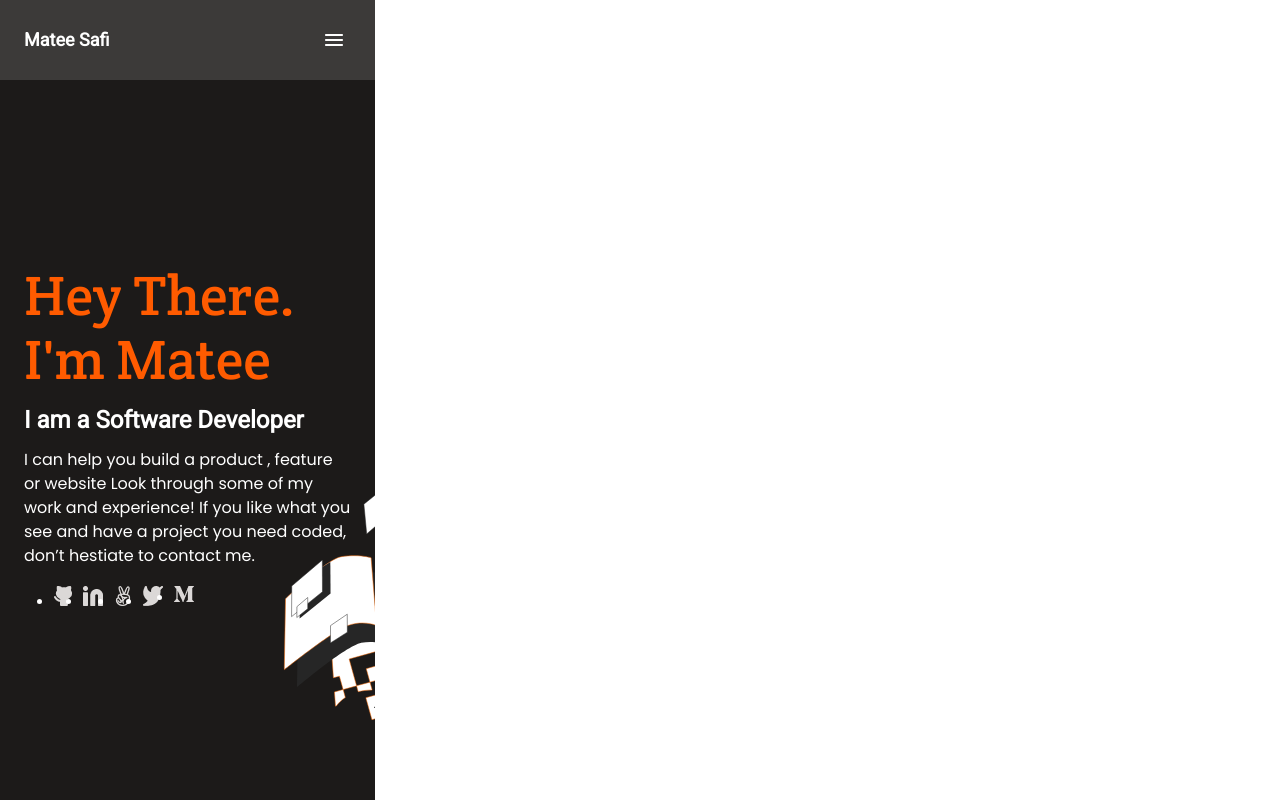
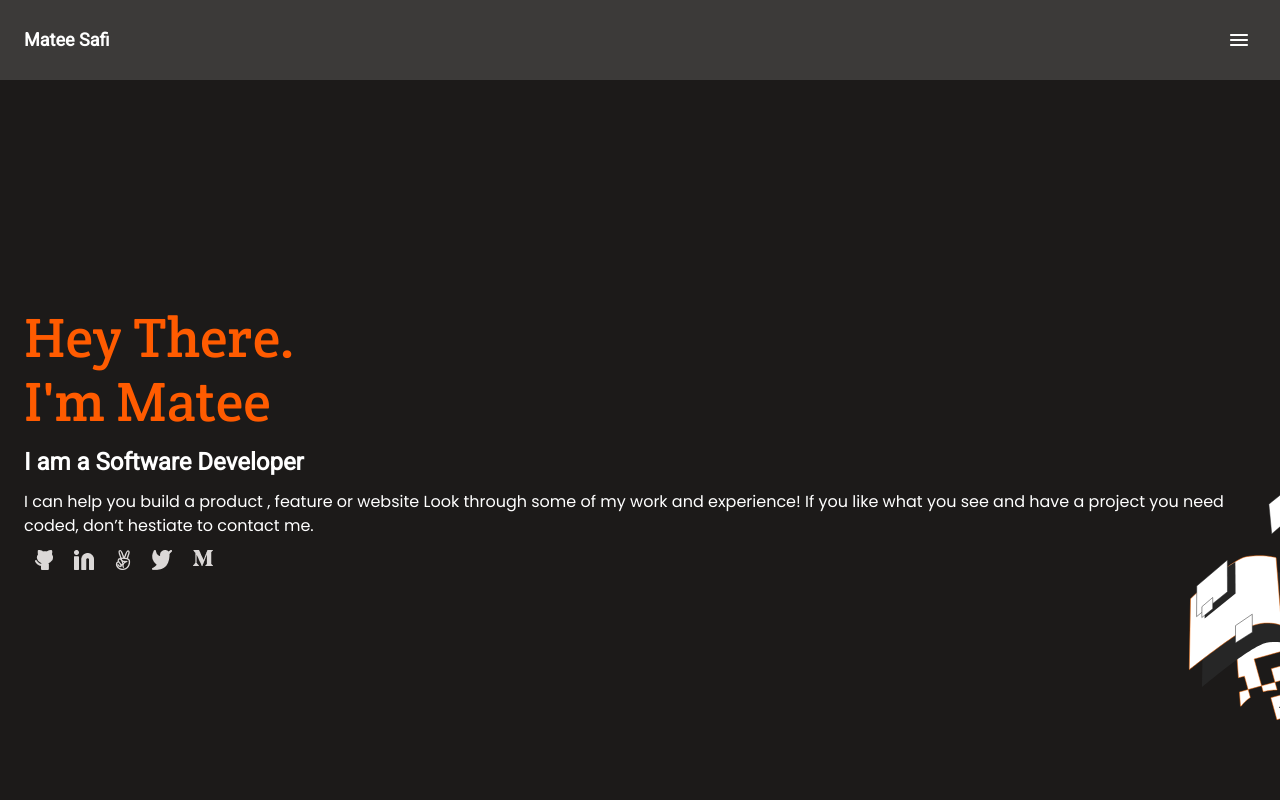
Before and after one commit to matee-safi/My-Portfolio, a website: page index.html in a window 1280 px wide. Drawn offline with Linux system fonts and the light colour scheme.

Commit message:
update the project headline section

```diff
--- a/index.html
+++ b/index.html
@@ -32,7 +32,6 @@
             <p>I can help you build a product , feature or website Look through some of my work and experience! If you like what you see and have a project you need coded,
                 don’t hestiate to contact me.</p>
         </div>
-        <div class="social-media">
             <ul class="social-media">
                 <li>
                     <a href="https://github.com/matee-safi">
@@ -59,7 +58,6 @@
                     </a>
                 </li>
             </ul>
-        </div>
     </section>
 </body>
 </html>
--- a/styles.css
+++ b/styles.css
@@ -7,7 +7,6 @@
 }
 
 body {
-  width: 375px;
   font-family: "inter", sans-serif;
   color: white;
 }
@@ -87,6 +86,7 @@ nav {
   width: 200px;
   display: flex;
   justify-content: space-around;
+  list-style: none;
 }
 
 .social-media:hover {
```
